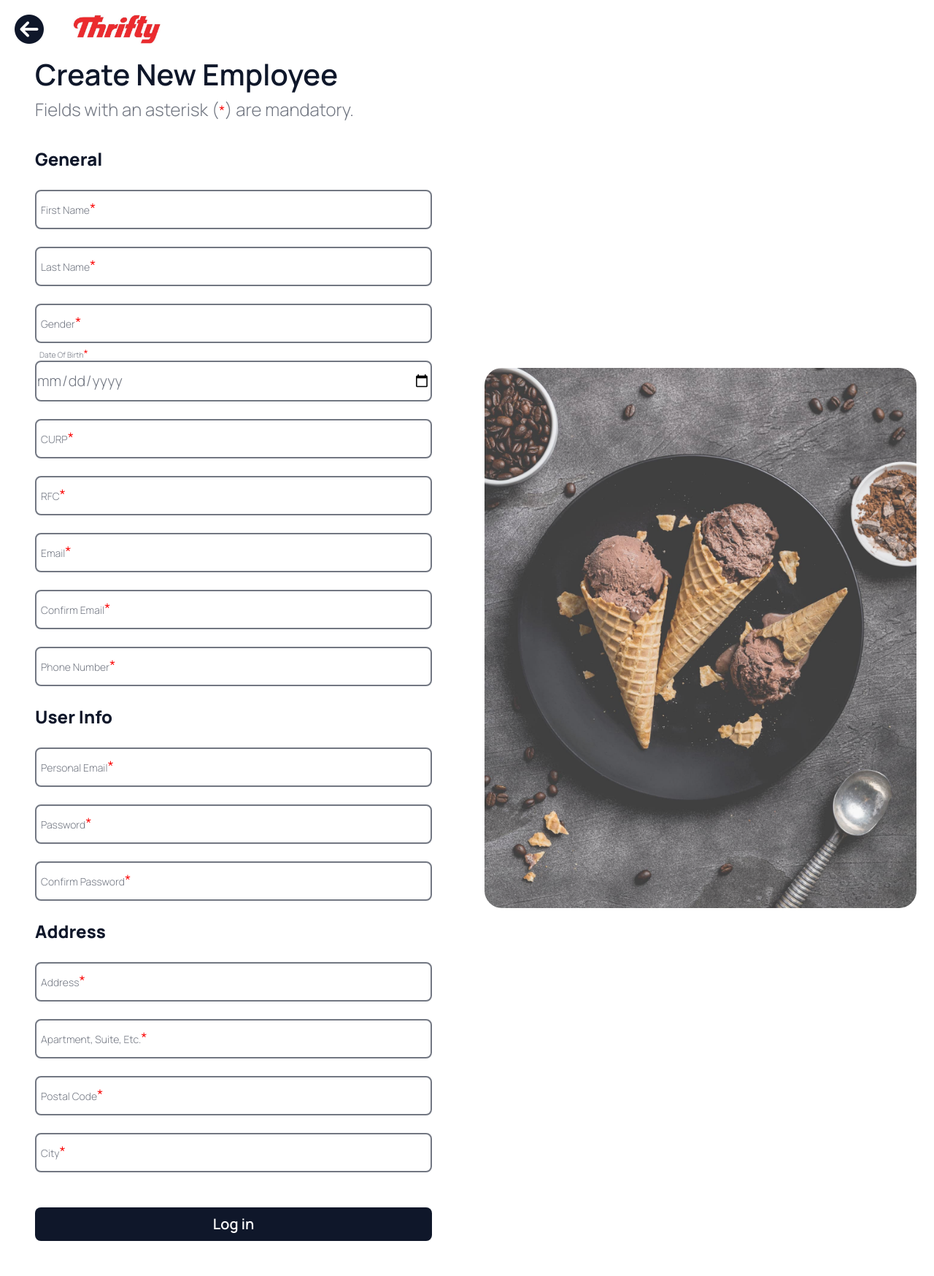
After one commit to FranSfw/ThriftyAdmin, a PHP site: page /new_user.html in a window 1280 px wide. The commit adds this page. Shown: the whole page at 73% size. Run offline with PHP 8.4, Linux system fonts and the light colour scheme; some libraries are stand-ins or nearby versions.

Commit message:
New User Page Almost Finished
Only restrictions left

```diff
--- a/css/styles.css
+++ b/css/styles.css
@@ -2,6 +2,12 @@
     font-family: Manrope;
     font-size: 40px;
     font-weight: 600;
+    color: #0F172A;
+}
+.topic {
+    font-family: Manrope;
+    font-size: 24px;
+    font-weight: 800;
     color: #0F172A;
 }
 .link {
@@ -26,7 +32,7 @@
     font-family: Manrope;
     font-size: 20px;
     font-weight: 600;
-    background-color: #0F172A;;
+    background-color: #0F172A;
     color: white;
     padding-top: 8px;
     padding-bottom: 8px;
@@ -51,3 +57,6 @@
     font-weight: 300;
     color: #727782;
 }
+.input:focus {
+    color: #0F172A;
+}
--- a/index.html
+++ b/index.html
@@ -33,7 +33,7 @@
       </div>
       <div class="relative z-0 w-full my-6 mx-auto group">
         <input type="password" name="floating_password" id="floating_password"
-          class="input block py-2.5 px-0 w-full bg-transparent border-2 rounded-lg border-[#727782] appearance-none focus:outline-none focus:ring-0 focus:border-[#0F172A] peer"
+          class="input block py-2.5 p-0 w-full bg-transparent border-2 rounded-lg border-[#727782] appearance-none focus:outline-none focus:ring-0 focus:border-[#0F172A] peer"
           placeholder=" " required />
         <label for="floating_password"
           class="input peer-focus:font-medium absolute text-sm duration-300 transform -translate-y-8 scale-75 top-3 -z-10 origin-[0] peer-focus:start-0 rtl:peer-focus:translate-x-1/4 rtl:peer-focus:left-auto peer-focus:text-[#0F172A] peer-placeholder-shown:scale-100 peer-placeholder-shown:translate-y-1 peer-focus:scale-75 peer-focus:-translate-y-8 pl-2">Password</label>
@@ -46,7 +46,7 @@
       </div>
       <p class="text text-center">Are you an administrator? <a class="link hover:underline" href="login_admin.html">Log In As Administrator</a></p>
     </div>
-    <div class=" grid place-content-center ">
+    <div class="grid place-content-center ">
       <div class="h-screen ">
         <img class="rounded-3xl h-[92.5%] mt-[5%] opacity-80" src="img/Hero.jpg" alt="Conos de Nieve" />
       </div>
--- a/login_admin.html
+++ b/login_admin.html
@@ -44,10 +44,10 @@
         <div class="subsubtitle z-10 text-center top-10">or</div>
         <hr width="40%" class="m-auto z-0">
       </div>
-      <button class="button mb-6">Create New User</button>
+      <a href="new_user.html"><button class="button mb-6">Create New User</button></a>
       <p class="text text-center">Are you an employee? <a class="link hover:underline" href="index.html">Log In As Employee</a></p>
     </div>
-    <div class=" grid place-content-center ">
+    <div class=" grid place-content-center">
       <div class="h-screen ">
         <img class="rounded-3xl h-[92.5%] mt-[5%] opacity-80" src="img/Hero.jpg" alt="Conos de Nieve" />
       </div>
--- /dev/null
+++ b/new_user.html
@@ -0,0 +1,177 @@
+<!DOCTYPE html>
+<html lang="en">
+
+<head>
+  <meta charset="UTF-8" />
+  <meta name="viewport" content="width=device-width, initial-scale=1.0" />
+  <link rel="stylesheet" href="css/fonts.css">
+  <link rel="stylesheet" href="css/styles.css">
+  <script src="https://cdn.tailwindcss.com"></script>
+  <link rel="preconnect" href="https://fonts.googleapis.com">
+  <link rel="preconnect" href="https://fonts.gstatic.com" crossorigin>
+  <link href="https://fonts.googleapis.com/css2?family=Manrope:wght@200..800&display=swap" rel="stylesheet">
+  <link rel="stylesheet" href="https://kit.fontawesome.com/ec46b80c81.css" crossorigin="anonymous" />
+  <link rel="shortcut icon" href="img/favicon.png" type="image/x-icon" />
+
+  <title>Thrifty Pto. Peñasco</title>
+</head>
+
+<body>
+  <div class="grid grid-cols-2 ">
+    <div class="fixed w-full bg-white z-10">
+      <div class="flex">
+        <a href="login_admin.html"><i class="title p-5 fa-sharp fa-solid fa-circle-arrow-left"></i></a>
+        <img src="img/Logo.jpg" width="160px" class="p-5" alt="Logo Thrifty" />
+      </div>
+    </div>
+    <div class="mx-12 content-center mt-[72px]">
+      <h1 class="title">Create New Employee</h1>
+      <p class="subtitle mb-8">Fields with an asterisk (<b class="mandatory">*</b>) are mandatory.</p>
+      <div class="max-h-1/2">
+        <h2 class="topic">General</h2>
+        <div class="relative z-0 w-full my-6 mx-auto group">
+          <input type="email" name="floating_email" id="floating_email"
+            class="input block py-2.5 px-0 w-full bg-transparent border-2 rounded-lg border-[#727782] appearance-none focus:outline-none focus:ring-0 focus:border-[#0F172A] peer"
+            placeholder="" required />
+          <label for="floating_email"
+            class="input peer-focus:font-medium absolute text-sm duration-300 transform -translate-y-8 scale-75 top-3 -z-10 origin-[0] peer-focus:start-0 rtl:peer-focus:translate-x-1/4 rtl:peer-focus:left-auto peer-focus:text-[#0F172A] peer-placeholder-shown:scale-100 peer-placeholder-shown:translate-y-1 peer-focus:scale-75 peer-focus:-translate-y-8 pl-2">First
+            Name<b class="mandatory">*</b></label>
+        </div>
+        <div class="relative z-0 w-full my-6 mx-auto group">
+          <input type="email" name="floating_email" id="floating_email"
+            class="input block py-2.5 px-0 w-full bg-transparent border-2 rounded-lg border-[#727782] appearance-none focus:outline-none focus:ring-0 focus:border-[#0F172A] peer"
+            placeholder="" required />
+          <label for="floating_email"
+            class="input peer-focus:font-medium absolute text-sm duration-300 transform -translate-y-8 scale-75 top-3 -z-10 origin-[0] peer-focus:start-0 rtl:peer-focus:translate-x-1/4 rtl:peer-focus:left-auto peer-focus:text-[#0F172A] peer-placeholder-shown:scale-100 peer-placeholder-shown:translate-y-1 peer-focus:scale-75 peer-focus:-translate-y-8 pl-2">Last
+            Name<b class="mandatory">*</b></label>
+        </div>
+        <div class="relative z-0 w-full my-6 mx-auto group">
+          <input list="genders" name="floating_email" id="floating_email"
+            class="input block py-2.5 px-0 w-full bg-transparent border-2 rounded-lg border-[#727782] appearance-none focus:outline-none focus:ring-0 focus:border-[#0F172A] peer"
+            placeholder="" required />
+          <label for="floating_email"
+            class="input peer-focus:font-medium absolute text-sm duration-300 transform -translate-y-8 scale-75 top-3 -z-10 origin-[0] peer-focus:start-0 rtl:peer-focus:translate-x-1/4 rtl:peer-focus:left-auto peer-focus:text-[#0F172A] peer-placeholder-shown:scale-100 peer-placeholder-shown:translate-y-1 peer-focus:scale-75 peer-focus:-translate-y-8 pl-2">Gender<b
+              class="mandatory">*</b></label>
+        </div>
+        <div class="relative z-0 w-full my-6 mx-auto group">
+          <input type="date" name="floating_email" id="floating_email"
+            class="input block py-2.5 px-0 w-full bg-transparent border-2 rounded-lg border-[#727782] appearance-none focus:outline-none focus:ring-0 focus:border-[#0F172A] peer"
+            placeholder="" required />
+          <label for="floating_email"
+            class="input peer-focus:font-medium absolute text-sm duration-300 transform -translate-y-8 scale-75 top-3 -z-10 origin-[0] peer-focus:start-0 rtl:peer-focus:translate-x-1/4 rtl:peer-focus:left-auto peer-focus:text-[#0F172A] peer-placeholder-shown:scale-100 peer-placeholder-shown:translate-y-1 peer-focus:scale-75 peer-focus:-translate-y-8 pl-2">Date
+            Of Birth<b class="mandatory">*</b></label>
+        </div>
+        <div class="relative z-0 w-full my-6 mx-auto group">
+          <input type="email" name="floating_email" id="floating_email"
+            class="input block py-2.5 px-0 w-full bg-transparent border-2 rounded-lg border-[#727782] appearance-none focus:outline-none focus:ring-0 focus:border-[#0F172A] peer"
+            placeholder="" required />
+          <label for="floating_email"
+            class="input peer-focus:font-medium absolute text-sm duration-300 transform -translate-y-8 scale-75 top-3 -z-10 origin-[0] peer-focus:start-0 rtl:peer-focus:translate-x-1/4 rtl:peer-focus:left-auto peer-focus:text-[#0F172A] peer-placeholder-shown:scale-100 peer-placeholder-shown:translate-y-1 peer-focus:scale-75 peer-focus:-translate-y-8 pl-2">CURP<b
+              class="mandatory">*</b></label>
+        </div>
+        <div class="relative z-0 w-full my-6 mx-auto group">
+          <input type="email" name="floating_email" id="floating_email"
+            class="input block py-2.5 px-0 w-full bg-transparent border-2 rounded-lg border-[#727782] appearance-none focus:outline-none focus:ring-0 focus:border-[#0F172A] peer"
+            placeholder="" required />
+          <label for="floating_email"
+            class="input peer-focus:font-medium absolute text-sm duration-300 transform -translate-y-8 scale-75 top-3 -z-10 origin-[0] peer-focus:start-0 rtl:peer-focus:translate-x-1/4 rtl:peer-focus:left-auto peer-focus:text-[#0F172A] peer-placeholder-shown:scale-100 peer-placeholder-shown:translate-y-1 peer-focus:scale-75 peer-focus:-translate-y-8 pl-2">RFC<b
+              class="mandatory">*</b></label>
+        </div>
+        <div class="relative z-0 w-full my-6 mx-auto group">
+          <input type="email" name="floating_email" id="floating_email"
+            class="input block py-2.5 px-0 w-full bg-transparent border-2 rounded-lg border-[#727782] appearance-none focus:outline-none focus:ring-0 focus:border-[#0F172A] peer"
+            placeholder="" required />
+          <label for="floating_email"
+            class="input peer-focus:font-medium absolute text-sm duration-300 transform -translate-y-8 scale-75 top-3 -z-10 origin-[0] peer-focus:start-0 rtl:peer-focus:translate-x-1/4 rtl:peer-focus:left-auto peer-focus:text-[#0F172A] peer-placeholder-shown:scale-100 peer-placeholder-shown:translate-y-1 peer-focus:scale-75 peer-focus:-translate-y-8 pl-2">Email<b
+              class="mandatory">*</b></label>
+        </div>
+        <div class="relative z-0 w-full my-6 mx-auto group">
+          <input type="email" name="floating_email" id="floating_email"
+            class="input block py-2.5 px-0 w-full bg-transparent border-2 rounded-lg border-[#727782] appearance-none focus:outline-none focus:ring-0 focus:border-[#0F172A] peer"
+            placeholder="" required />
+          <label for="floating_email"
+            class="input peer-focus:font-medium absolute text-sm duration-300 transform -translate-y-8 scale-75 top-3 -z-10 origin-[0] peer-focus:start-0 rtl:peer-focus:translate-x-1/4 rtl:peer-focus:left-auto peer-focus:text-[#0F172A] peer-placeholder-shown:scale-100 peer-placeholder-shown:translate-y-1 peer-focus:scale-75 peer-focus:-translate-y-8 pl-2">Confirm
+            Email<b class="mandatory">*</b></label>
+        </div>
+        <div class="relative z-0 w-full my-6 mx-auto group">
+          <input type="email" name="floating_email" id="floating_email"
+            class="input block py-2.5 px-0 w-full bg-transparent border-2 rounded-lg border-[#727782] appearance-none focus:outline-none focus:ring-0 focus:border-[#0F172A] peer"
+            placeholder="" required />
+          <label for="floating_email"
+            class="input peer-focus:font-medium absolute text-sm duration-300 transform -translate-y-8 scale-75 top-3 -z-10 origin-[0] peer-focus:start-0 rtl:peer-focus:translate-x-1/4 rtl:peer-focus:left-auto peer-focus:text-[#0F172A] peer-placeholder-shown:scale-100 peer-placeholder-shown:translate-y-1 peer-focus:scale-75 peer-focus:-translate-y-8 pl-2">Phone
+            Number<b class="mandatory">*</b></label>
+        </div>
+      </div>
+      <div>
+        <h2 class="topic">User Info</h2>
+        <div class="relative z-0 w-full my-6 mx-auto group">
+          <input type="email" name="floating_email" id="floating_email"
+            class="input block py-2.5 px-0 w-full bg-transparent border-2 rounded-lg border-[#727782] appearance-none focus:outline-none focus:ring-0 focus:border-[#0F172A] peer"
+            placeholder="" required />
+          <label for="floating_email"
+            class="input peer-focus:font-medium absolute text-sm duration-300 transform -translate-y-8 scale-75 top-3 -z-10 origin-[0] peer-focus:start-0 rtl:peer-focus:translate-x-1/4 rtl:peer-focus:left-auto peer-focus:text-[#0F172A] peer-placeholder-shown:scale-100 peer-placeholder-shown:translate-y-1 peer-focus:scale-75 peer-focus:-translate-y-8 pl-2">Personal
+            Email<b class="mandatory">*</b></label>
+        </div>
+        <div class="relative z-0 w-full my-6 mx-auto group">
+          <input type="password" name="floating_password" id="floating_password"
+            class="input block py-2.5 px-0 w-full bg-transparent border-2 rounded-lg border-[#727782] appearance-none focus:outline-none focus:ring-0 focus:border-[#0F172A] peer"
+            placeholder=" " required />
+          <label for="floating_password"
+            class="input peer-focus:font-medium absolute text-sm duration-300 transform -translate-y-8 scale-75 top-3 -z-10 origin-[0] peer-focus:start-0 rtl:peer-focus:translate-x-1/4 rtl:peer-focus:left-auto peer-focus:text-[#0F172A] peer-placeholder-shown:scale-100 peer-placeholder-shown:translate-y-1 peer-focus:scale-75 peer-focus:-translate-y-8 pl-2">Password<b
+              class="mandatory">*</b></label>
+        </div>
+        <div class="relative z-0 w-full my-6 mx-auto group">
+          <input type="password" name="floating_password" id="floating_password"
+            class="input block py-2.5 px-0 w-full bg-transparent border-2 rounded-lg border-[#727782] appearance-none focus:outline-none focus:ring-0 focus:border-[#0F172A] peer"
+            placeholder=" " required />
+          <label for="floating_password"
+            class="input peer-focus:font-medium absolute text-sm duration-300 transform -translate-y-8 scale-75 top-3 -z-10 origin-[0] peer-focus:start-0 rtl:peer-focus:translate-x-1/4 rtl:peer-focus:left-auto peer-focus:text-[#0F172A] peer-placeholder-shown:scale-100 peer-placeholder-shown:translate-y-1 peer-focus:scale-75 peer-focus:-translate-y-8 pl-2">Confirm
+            Password<b class="mandatory">*</b></label>
+        </div>
+      </div>
+      <div>
+        <h2 class="topic">Address</h2>
+        <div class="relative z-0 w-full my-6 mx-auto group">
+          <input type="email" name="floating_email" id="floating_email"
+            class="input block py-2.5 px-0 w-full bg-transparent border-2 rounded-lg border-[#727782] appearance-none focus:outline-none focus:ring-0 focus:border-[#0F172A] peer"
+            placeholder="" required />
+          <label for="floating_email"
+            class="input peer-focus:font-medium absolute text-sm duration-300 transform -translate-y-8 scale-75 top-3 -z-10 origin-[0] peer-focus:start-0 rtl:peer-focus:translate-x-1/4 rtl:peer-focus:left-auto peer-focus:text-[#0F172A] peer-placeholder-shown:scale-100 peer-placeholder-shown:translate-y-1 peer-focus:scale-75 peer-focus:-translate-y-8 pl-2">Address<b
+              class="mandatory">*</b></label>
+        </div>
+        <div class="relative z-0 w-full my-6 mx-auto group">
+          <input type="email" name="floating_email" id="floating_email"
+            class="input block py-2.5 px-0 w-full bg-transparent border-2 rounded-lg border-[#727782] appearance-none focus:outline-none focus:ring-0 focus:border-[#0F172A] peer"
+            placeholder="" required />
+          <label for="floating_email"
+            class="input peer-focus:font-medium absolute text-sm duration-300 transform -translate-y-8 scale-75 top-3 -z-10 origin-[0] peer-focus:start-0 rtl:peer-focus:translate-x-1/4 rtl:peer-focus:left-auto peer-focus:text-[#0F172A] peer-placeholder-shown:scale-100 peer-placeholder-shown:translate-y-1 peer-focus:scale-75 peer-focus:-translate-y-8 pl-2">Apartment,
+            Suite, Etc.<b class="mandatory">*</b></label>
+        </div>
+        <div class="relative z-0 w-full my-6 mx-auto group">
+          <input type="email" name="floating_email" id="floating_email"
+            class="input block py-2.5 px-0 w-full bg-transparent border-2 rounded-lg border-[#727782] appearance-none focus:outline-none focus:ring-0 focus:border-[#0F172A] peer"
+            placeholder="" required />
+          <label for="floating_email"
+            class="input peer-focus:font-medium absolute text-sm duration-300 transform -translate-y-8 scale-75 top-3 -z-10 origin-[0] peer-focus:start-0 rtl:peer-focus:translate-x-1/4 rtl:peer-focus:left-auto peer-focus:text-[#0F172A] peer-placeholder-shown:scale-100 peer-placeholder-shown:translate-y-1 peer-focus:scale-75 peer-focus:-translate-y-8 pl-2">Postal
+            Code<b class="mandatory">*</b></label>
+        </div>
+        <div class="relative z-0 w-full my-6 mx-auto group">
+          <input type="email" name="floating_email" id="floating_email"
+            class="input block py-2.5 px-0 w-full bg-transparent border-2 rounded-lg border-[#727782] appearance-none focus:outline-none focus:ring-0 focus:border-[#0F172A] peer"
+            placeholder="" required />
+          <label for="floating_email"
+            class="input peer-focus:font-medium absolute text-sm duration-300 transform -translate-y-8 scale-75 top-3 -z-10 origin-[0] peer-focus:start-0 rtl:peer-focus:translate-x-1/4 rtl:peer-focus:left-auto peer-focus:text-[#0F172A] peer-placeholder-shown:scale-100 peer-placeholder-shown:translate-y-1 peer-focus:scale-75 peer-focus:-translate-y-8 pl-2">City<b
+              class="mandatory">*</b></label>
+        </div>
+      </div>
+      <button class="button mt-6 mb-12">Log in</button>
+    </div>
+    <div class=" grid place-content-center ">
+      <div class="h-screen">
+        <img class="rounded-3xl h-[92.5%] mt-[5%] opacity-80" src="img/Hero.jpg" alt="Conos de Nieve" />
+      </div>
+    </div>
+  </div>
+</body>
+
+</html>
```
